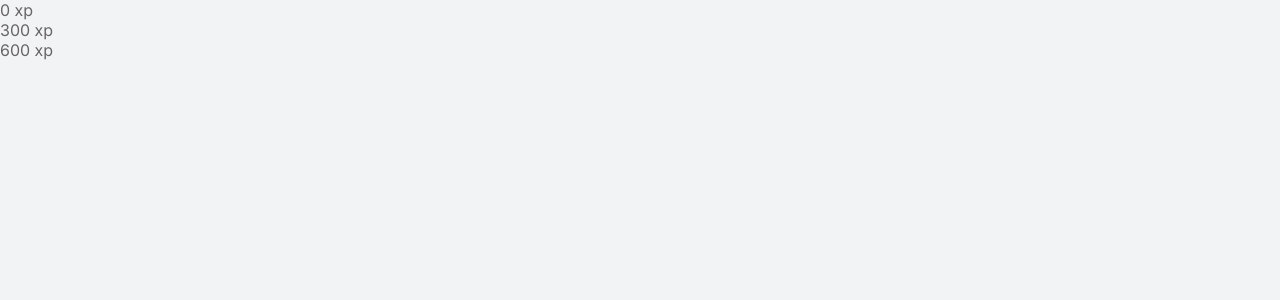
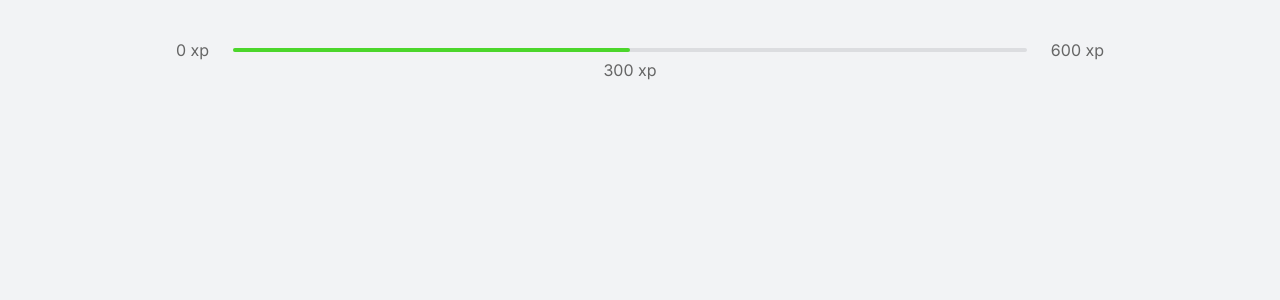
Before and after one commit to phillrog/rseat-NLW4, a React (Create React App) app in the folder Dia-1-Fundamentos-do-React/moveit/: page / in a window 1280 px wide. Shown: the top 300 px of the page. Built offline with nearby package versions, Linux system fonts and the light colour scheme.

Commit message:
Foi extilizado o componente barra de experiencia

```diff
--- a/Dia-1-Fundamentos-do-React/moveit/src/styles/global.css
+++ b/Dia-1-Fundamentos-do-React/moveit/src/styles/global.css
@@ -52,3 +52,48 @@ a {
     color: inherit;
     text-decoration: none;
 }
+
+
+.container {
+    height: 100vh;
+    width: 992px;
+    margin: 0 auto;
+    padding: 2.5rem 2rem;
+    display: flex;
+    flex-direction: column;
+}
+
+.experience-bar {
+  display: flex;
+  align-items: center;
+};
+
+.experience-bar span {
+    font-size: 1rem;
+}
+
+.experience-bar > div {
+  flex: 1;
+  height: 4px;
+  border-radius: 4px;
+  background: var(--gray-line);
+  margin: 0 1.5rem;
+  position: relative;
+}
+
+.experience-bar > div > div {
+    height: 4px;
+    border-radius: 4px;
+    background-color: var(--green);
+}
+
+span.current-experience {
+  position: absolute;
+  top: 12px;
+
+  /**
+    como o nosso left for 50%, entao se for colocado -50% no translateX tirando esse 50% do left,
+    o elemento vai ficar no centro.
+  */
+  transform: translateX(-50%);
+}
```
